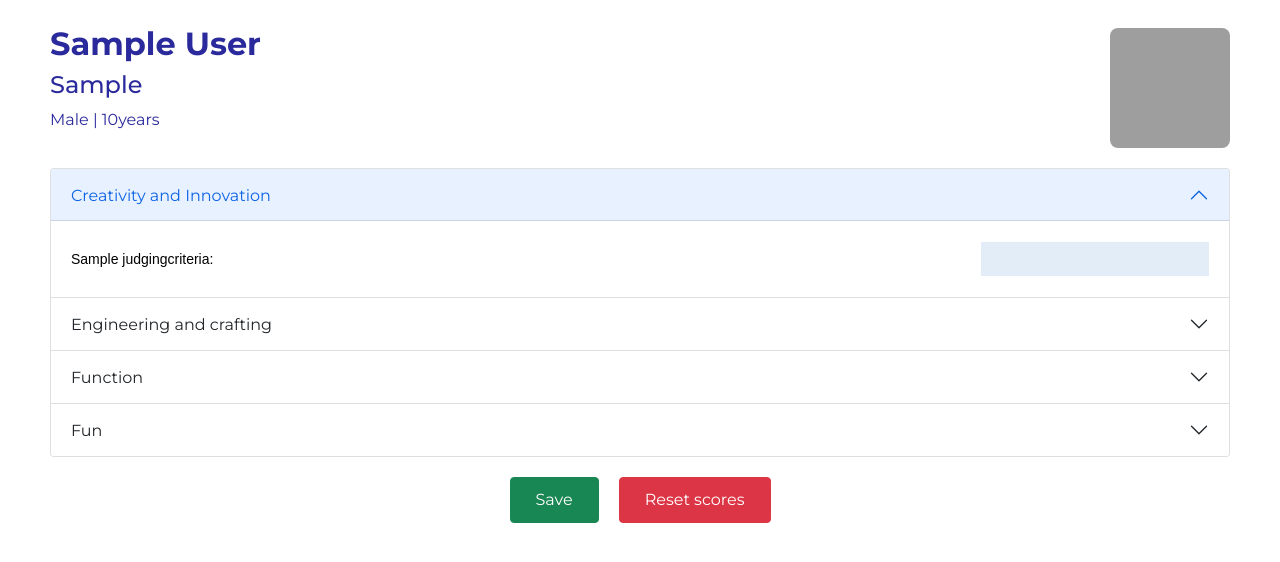
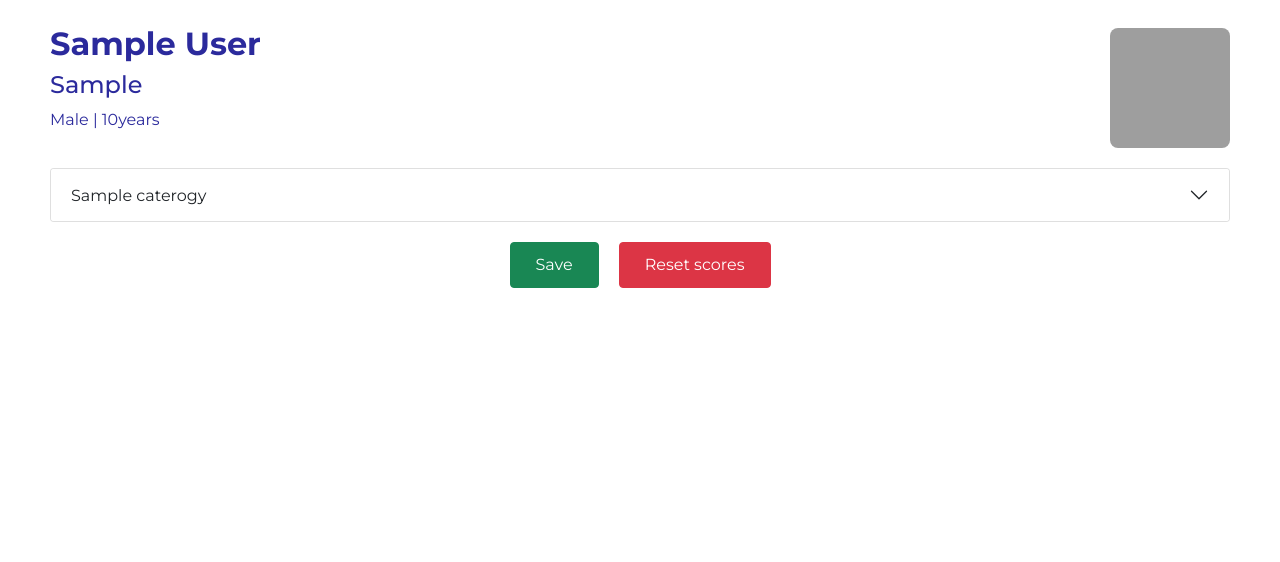
Before and after one commit to enoskyeza/toy_festival_app, a Django app: template tf_app/scores/templates/scores/submit_score.html in a window 1280 px wide. Shown: the part 55-617 px from the top of the page. Run offline with Django 4.2, Linux system fonts and the light colour scheme; tables that the repository leaves empty hold one stand-in row (values such as "Sample post"); the template is opened without the code that fills it: values that come from a table or form of the project are taken from there, most other values are stand-ins (such as "Sample title", 1, 10 or a date in 2020); grey boxes are pictures that could not be loaded.

Commit message:
Refactore score create view and template

```diff
--- a/tf_app/scores/templates/scores/submit_score.html
+++ b/tf_app/scores/templates/scores/submit_score.html
@@ -15,30 +15,32 @@
             <p>Female | {{ contestant.age }}years </p>
             {% endif%}
         </div>
-        <div >
+        <div>
             <img class="img-custom" src="{% static 'judges/marina.jpg' %}">
         </div>
     </div>
 
     <div class="accordion" id="accordionExample">
+      {% for caterogy, criteria in criteria_by_category.items %}
         <div class="accordion-item">
-          <h2 class="accordion-header" id="headingOne">
-            <button class="accordion-button" type="button" data-bs-toggle="collapse" data-bs-target="#collapseOne" aria-expanded="true" aria-controls="collapseOne">
-                Creativity and Innovation
+          <h2 class="accordion-header" id="heading{{ forloop.counter }}">
+            <button class="accordion-button collapsed" type="button" data-bs-toggle="collapse" data-bs-target="#collapse{{ forloop.counter }}" aria-expanded="true" aria-controls="collapse{{ forloop.counter }}">
+                {{ caterogy }}
             </button>
           </h2>
-          <div id="collapseOne" class="accordion-collapse collapse show" aria-labelledby="headingOne" data-bs-parent="#accordionExample">
+          <div id="collapse{{ forloop.counter }}" class="accordion-collapse collapse" aria-labelledby="heading{{ forloop.counter }}" data-bs-parent="#accordionExample">
             <div class="accordion-body">
-                {% for criterion in creativity_criteria %}
+                {% for criterion in criteria %}
                 <div class="score-object">
                     <label>{{ criterion.name }}: </label>
-                    <input type='number' name='criteria_{{ criterion.id }}' step='0.5' min='0' max='10'>
+                    <input type='number' name='criteria_{{ criterion.id }}' step='0.5' min='0' max='10' value=0.00>
                 </div>
                 {% endfor %}
             </div>
           </div>
         </div>
-
+      {% endfor %}
+{% comment %}
         <div class="accordion-item">
           <h2 class="accordion-header" id="headingTwo">
             <button class="accordion-button collapsed" type="button" data-bs-toggle="collapse" data-bs-target="#collapseTwo" aria-expanded="false" aria-controls="collapseTwo">
@@ -48,9 +50,10 @@
           <div id="collapseTwo" class="accordion-collapse collapse" aria-labelledby="headingTwo" data-bs-parent="#accordionExample">
             <div class="accordion-body">
                 {% for criterion in engineering_criteria %}
-                <label>{{ criterion.name }}: </label>
-                <input type='number' name='criteria_{{ criterion.id }}' step='0.5' min='0' max='10'>
-                <br>
+                <div class="score-object">
+                    <label>{{ criterion.name }}: </label>
+                    <input type='number' name='criteria_{{ criterion.id }}' step='0.5' min='0' max='10' value=0.00>
+                </div>
                 {% endfor %}
             </div>
           </div>
@@ -65,30 +68,32 @@
           <div id="collapseThree" class="accordion-collapse collapse" aria-labelledby="headingThree" data-bs-parent="#accordionExample">
             <div class="accordion-body">
                 {% for criterion in function_criteria %}
-                <label>{{ criterion.name }}: </label>
-                <input type='number' name='criteria_{{ criterion.id }}' step='0.5' min='0' max='10'>
-                <br>
+                <div class="score-object">
+                    <label>{{ criterion.name }}: </label>
+                    <input type='number' name='criteria_{{ criterion.id }}' step='0.5' min='0' max='10' value=0.00>
+                </div>
                 {% endfor %}
             </div>
           </div>
         </div>
 
         <div class="accordion-item">
-            <h2 class="accordion-header" id="headingThree">
-              <button class="accordion-button collapsed" type="button" data-bs-toggle="collapse" data-bs-target="#collapseThree" aria-expanded="false" aria-controls="collapseThree">
+            <h2 class="accordion-header" id="headingFour">
+              <button class="accordion-button collapsed" type="button" data-bs-toggle="collapse" data-bs-target="#collapseFour" aria-expanded="false" aria-controls="collapseFour">
                 Fun
               </button>
             </h2>
-            <div id="collapseThree" class="accordion-collapse collapse" aria-labelledby="headingThree" data-bs-parent="#accordionExample">
+            <div id="collapseFour" class="accordion-collapse collapse" aria-labelledby="headingFour" data-bs-parent="#accordionExample">
               <div class="accordion-body">
                 {% for criterion in fun_criteria %}
-                <label>{{ criterion.name }}: </label>
-                <input type='number' name='criteria_{{ criterion.id }}' step='0.5' min='0' max='10'>
-                <br>
+                <div class="score-object">
+                    <label>{{ criterion.name }}: </label>
+                    <input type='number' name='criteria_{{ criterion.id }}' step='0.5' min='0' max='10' value=0.00>
+                </div>
                 {% endfor %}
               </div>
             </div>
-          </div>
+        </div> {% endcomment %}
     </div>
     <div class="score-view-btn">
         <button class='btn btn-success' type='submit' >Save</button>
```
Also changed, not shown: tf_app/scores/views.py (+97 -14 lines).
